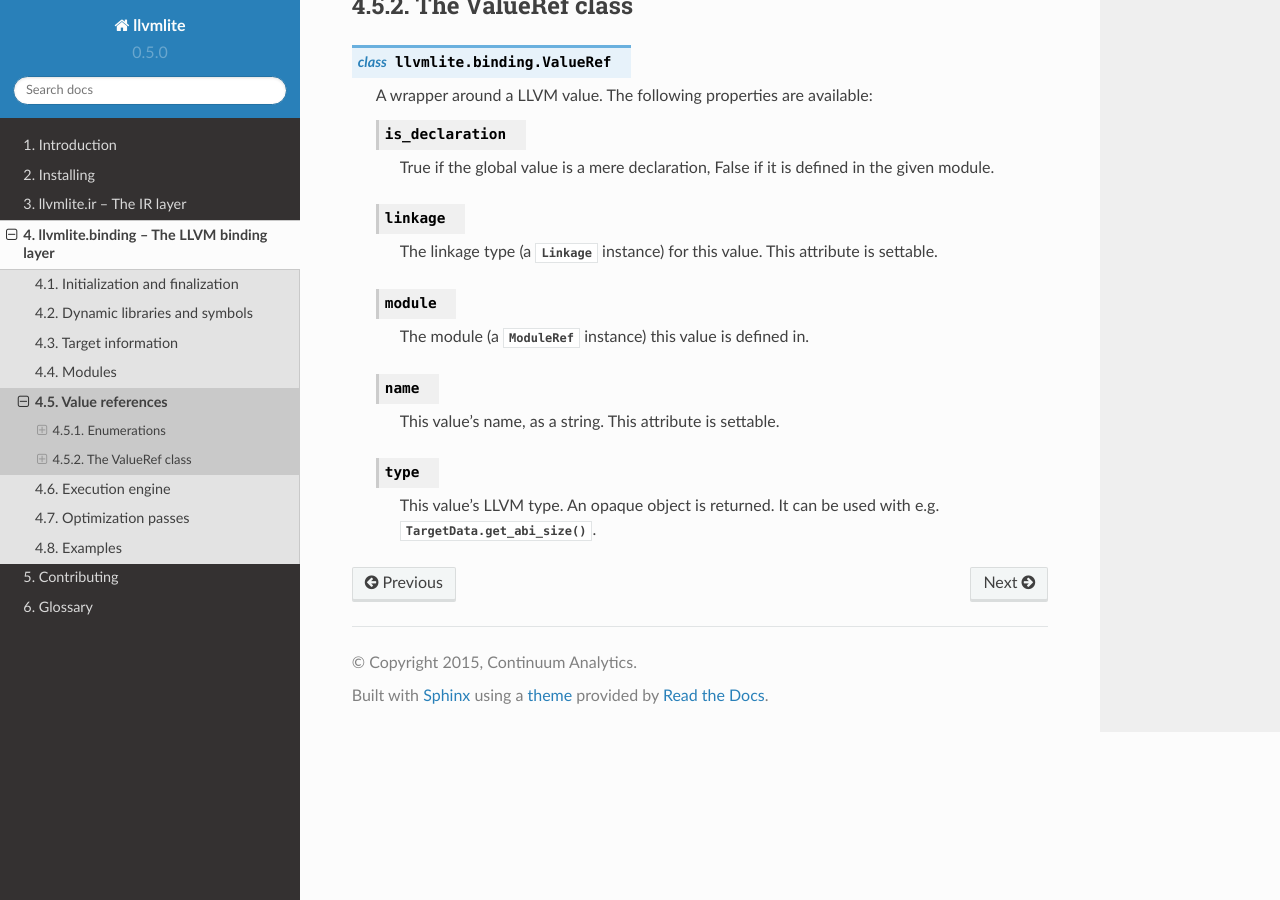
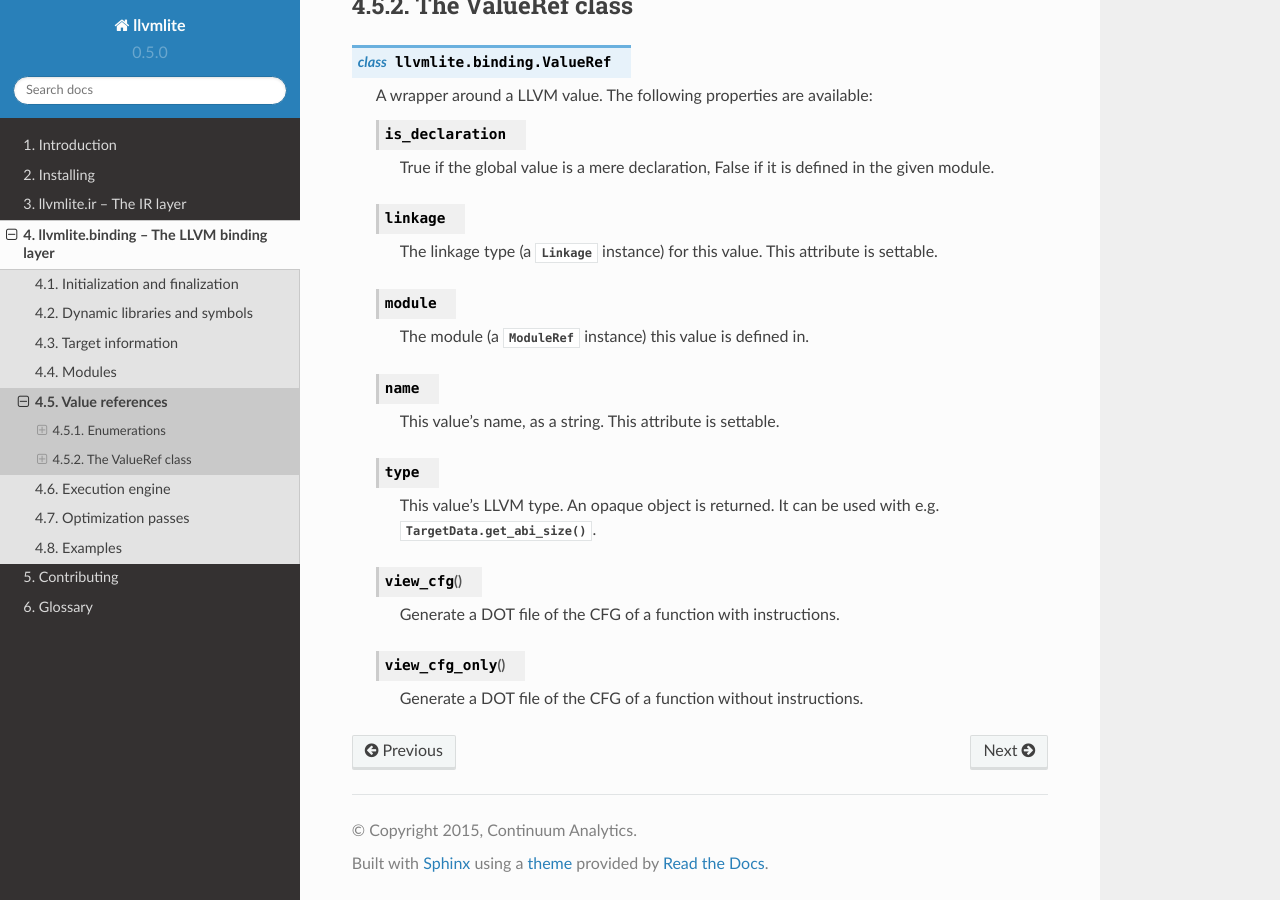
Before and after one commit to numba/llvmlite, a Sphinx documentation site: the page built from docs/source/binding/values.rst, in a window 1280 px wide and 900 px high, scrolled down 1293 px. Built offline with Sphinx 7.4.7 and the Read the Docs theme 2.0.0, drawn with Linux system fonts in a browser that asks for light colours; pages that are not in the unit, such as notebooks, are missing from menus.

Commit message:
Add docs

```diff
--- a/docs/source/binding/index.rst
+++ b/docs/source/binding/index.rst
@@ -26,4 +26,5 @@
    values.rst
    engine.rst
    passmanager.rst
+   analysis.rst
    examples.rst
--- a/docs/source/binding/values.rst
+++ b/docs/source/binding/values.rst
@@ -65,3 +65,12 @@
 
       This value's LLVM type.  An opaque object is returned.  It can be used
       with e.g. :meth:`TargetData.get_abi_size`.
+
+   .. method:: view_cfg
+
+      Generate a DOT file of the CFG of a function with instructions.
+
+
+   .. method:: view_cfg_only
+
+      Generate a DOT file of the CFG of a function without instructions.
```
